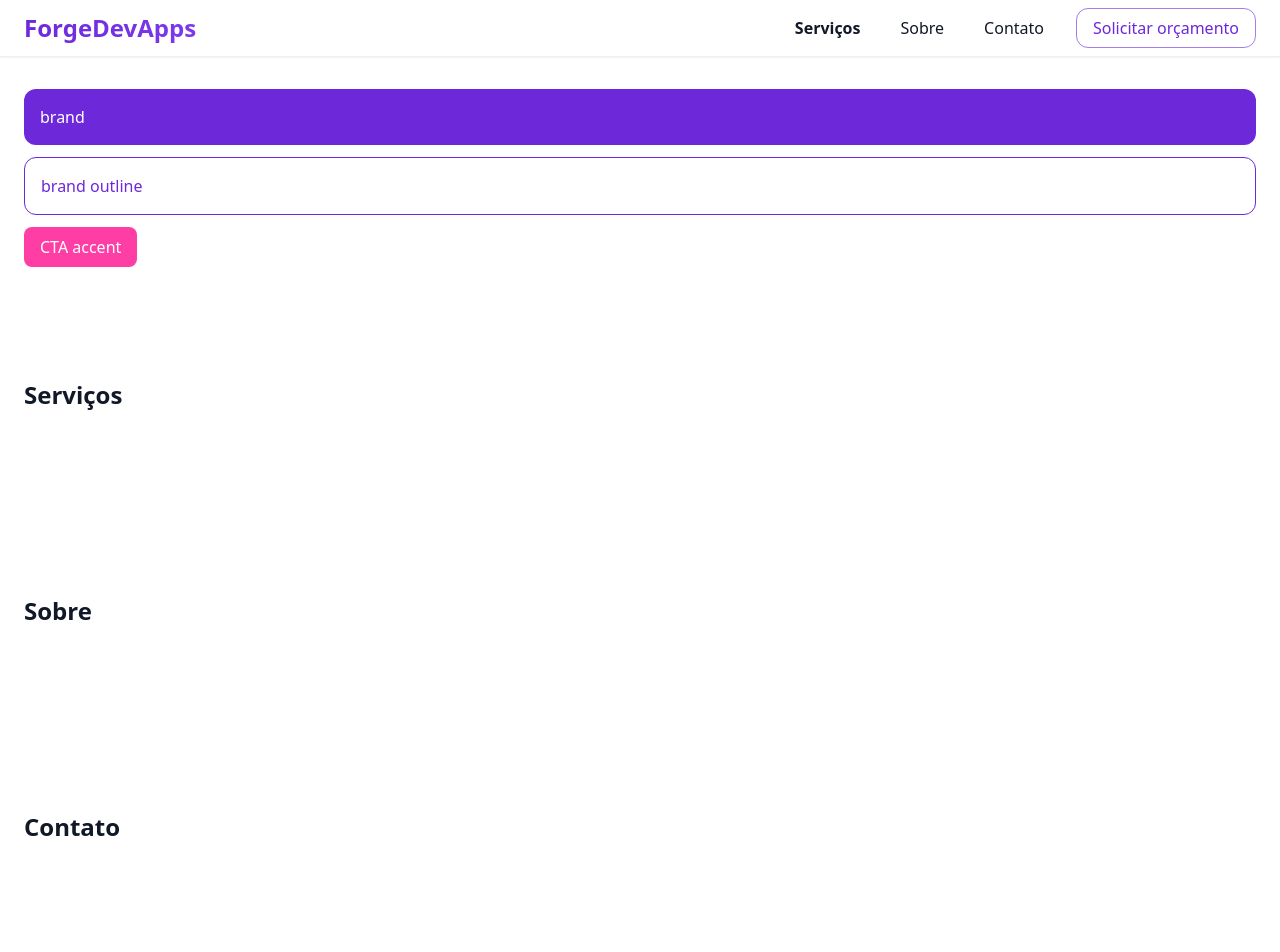
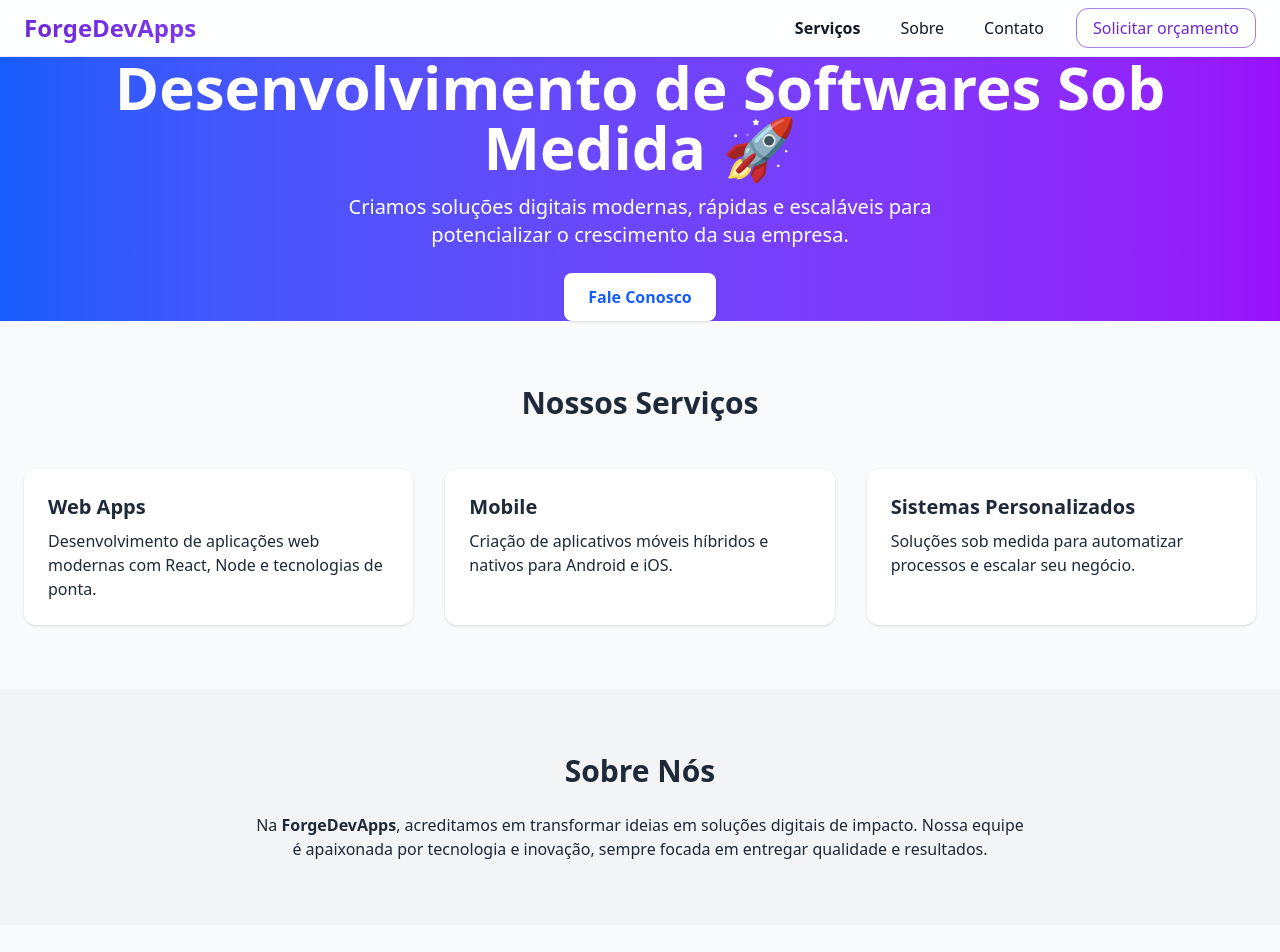
Before and after one commit to ArturMineiro/forge_dev_apps, a React (Vite) app: page / in a window 1280 px wide. Shown: the top 952 px of the page. Built offline with nearby package versions, Linux system fonts and the light colour scheme.

Commit message:
atualizando app

```diff
--- a/package.json
+++ b/package.json
@@ -1,5 +1,5 @@
 {
-  "name": "fortedevapps",
+  "name": "forgedevapps",
   "private": true,
   "version": "0.0.0",
   "type": "module",
@@ -11,6 +11,8 @@
   },
   "dependencies": {
     "@tailwindcss/vite": "^4.1.12",
+    "@twind/core": "^1.1.3",
+    "@twind/react": "^0.0.4",
     "react": "^19.1.1",
     "react-dom": "^19.1.1"
   },
--- a/src/App.tsx
+++ b/src/App.tsx
@@ -1,31 +1,21 @@
 import Navbar from "./components/Navbar";
-import "./index.css";
+import Hero from "./components/Hero";
+import Services from "./components/Service";
+import About from "./components/About";
+import Contact from "./components/Contact";
+import Footer from "./components/Footer";
 
-export default function App() {
+function App() {
   return (
-    <>
-      <a href="#services" id="top" className="sr-only">Topo</a>
+    <div className="flex flex-col min-h-screen bg-gray-50 text-gray-800">
       <Navbar />
-
-      <section className="mx-auto max-w-7xl px-4 md:px-6 py-8">
-        <div className="p-4 rounded-xl bg-brand text-white mb-3">brand</div>
-        <div className="p-4 rounded-xl border border-brand text-brand mb-3">brand outline</div>
-        <button className="px-4 py-2 rounded-lg bg-accent text-white hover:bg-accent-600 transition">
-          CTA accent
-        </button>
-      </section>
-
-      <section id="services" className="mx-auto max-w-7xl px-4 md:px-6 py-20">
-        <h3 className="text-2xl font-bold mb-6">Serviços</h3>
-      </section>
-
-      <section id="about" className="mx-auto max-w-7xl px-4 md:px-6 py-20">
-        <h3 className="text-2xl font-bold mb-6">Sobre</h3>
-      </section>
-
-      <section id="contact" className="mx-auto max-w-7xl px-4 md:px-6 py-20">
-        <h3 className="text-2xl font-bold mb-6">Contato</h3>
-      </section>
-    </>
+      <Hero />
+      <Services />
+      <About />
+      <Contact />
+      <Footer />
+    </div>
   );
 }
+
+export default App;
```
Also changed, not shown: src/components/Navbar.tsx (+22 -5 lines), 1 other file (tests, documents, lock files or other folders).
